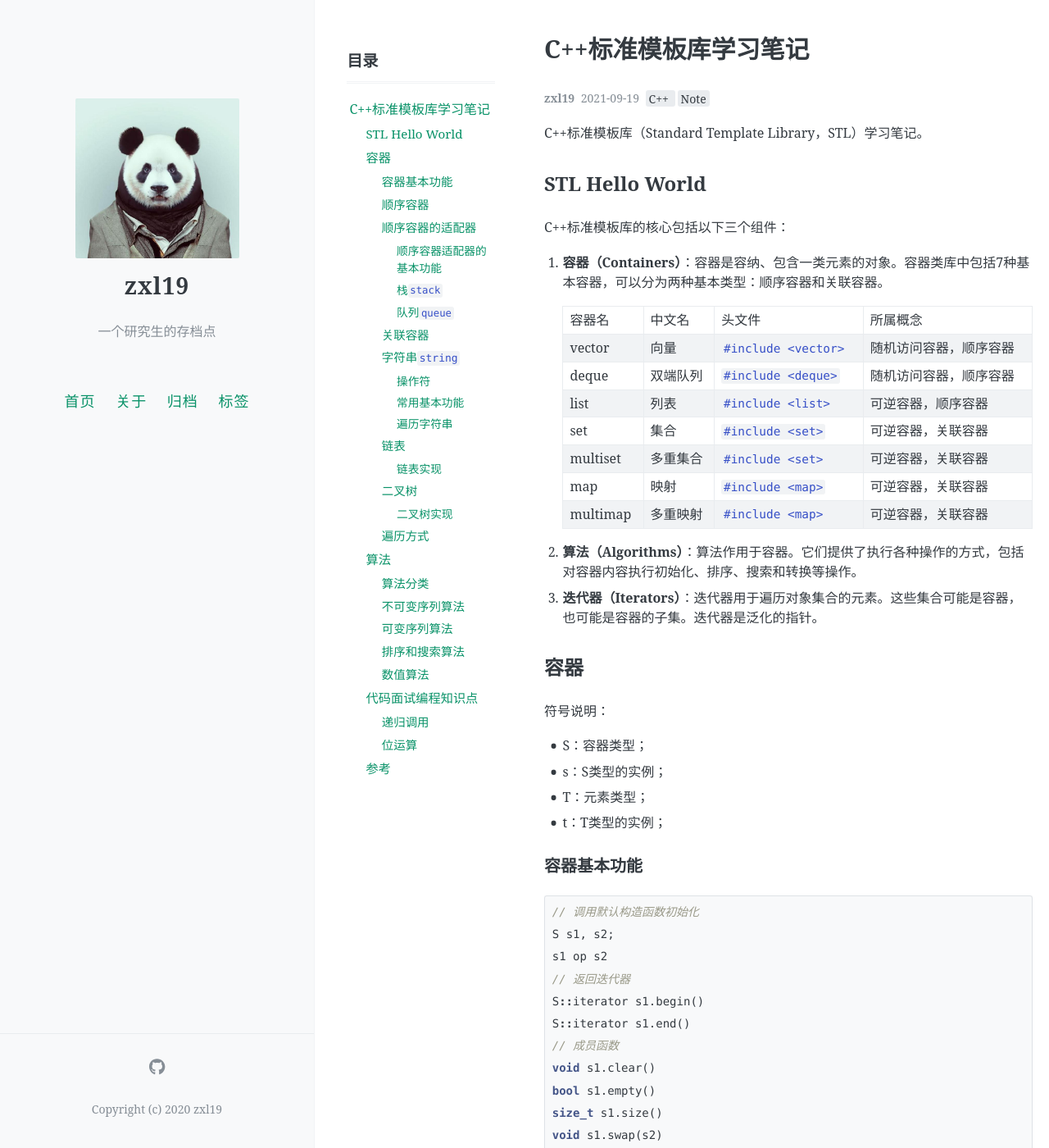
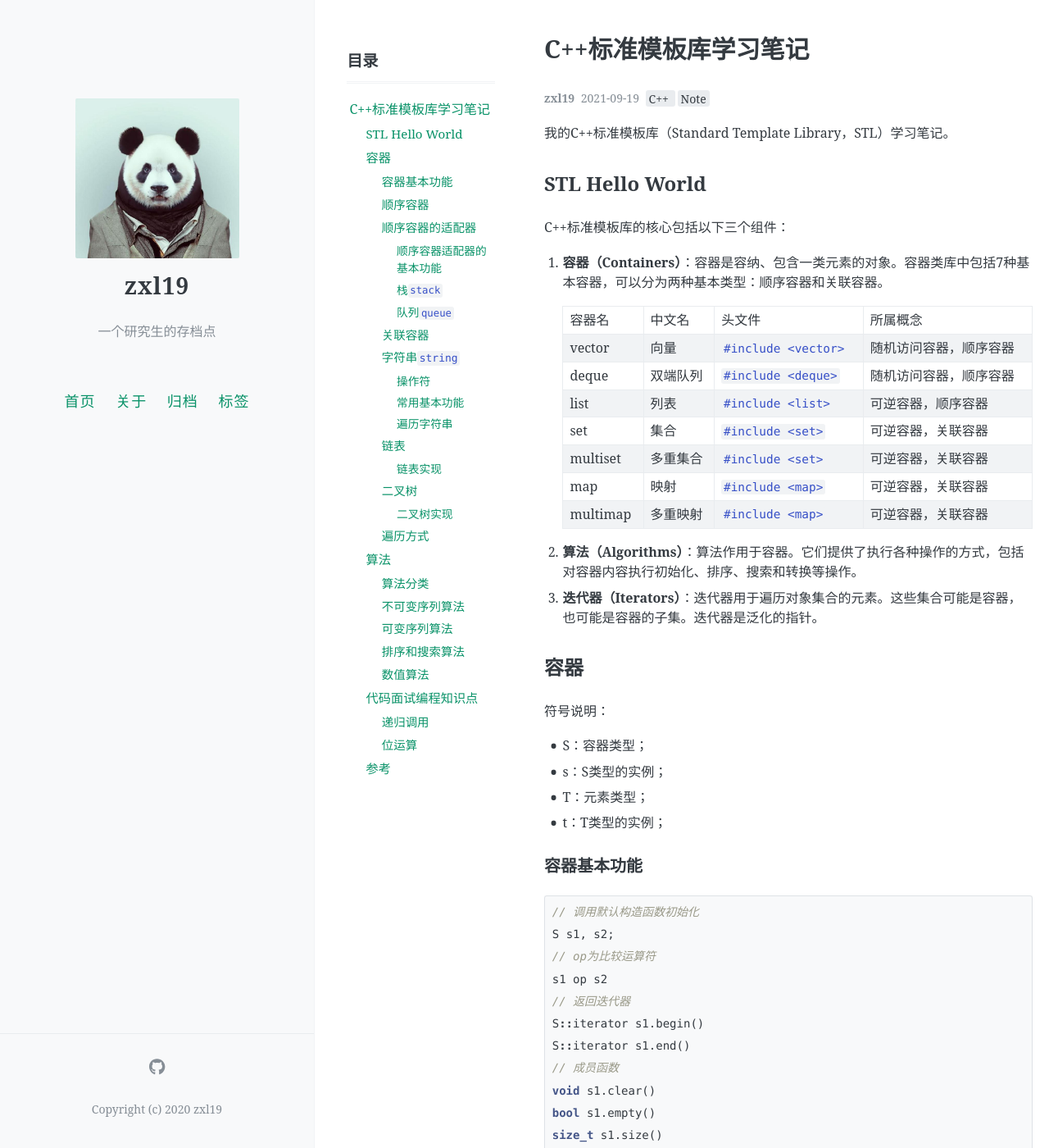
Before and after one commit to zxl19/zxl19.github.io, a Jekyll site: the page built from _posts/2021-09-19-stl-note.md, in a window 1280 px wide and 1400 px high. Shown: the whole window at 82% size. Built offline with Jekyll 4.4.1, drawn with Linux system fonts in a browser that asks for light colours; comment, search, counter and statistics services are not loaded.

Commit message:
Update 2021-09-19-stl-note.md

````diff
--- a/_posts/2021-09-19-stl-note.md
+++ b/_posts/2021-09-19-stl-note.md
@@ -9,7 +9,7 @@ toc: true
 pinned: false
 ---
 
-C++标准模板库（Standard Template Library，STL）学习笔记。
+我的C++标准模板库（Standard Template Library，STL）学习笔记。
 
 <!-- more -->
 
@@ -46,6 +46,7 @@ C++标准模板库的核心包括以下三个组件：
 ```cpp
 // 调用默认构造函数初始化
 S s1, s2;
+// op为比较运算符
 s1 op s2
 // 返回迭代器
 S::iterator s1.begin()
@@ -88,6 +89,7 @@ void s.erase(s.begin())
 #### 顺序容器适配器的基本功能
 
 ```cpp
+// op为比较运算符
 s1 op s2
 // 成员函数
 size_t s.size()
````
